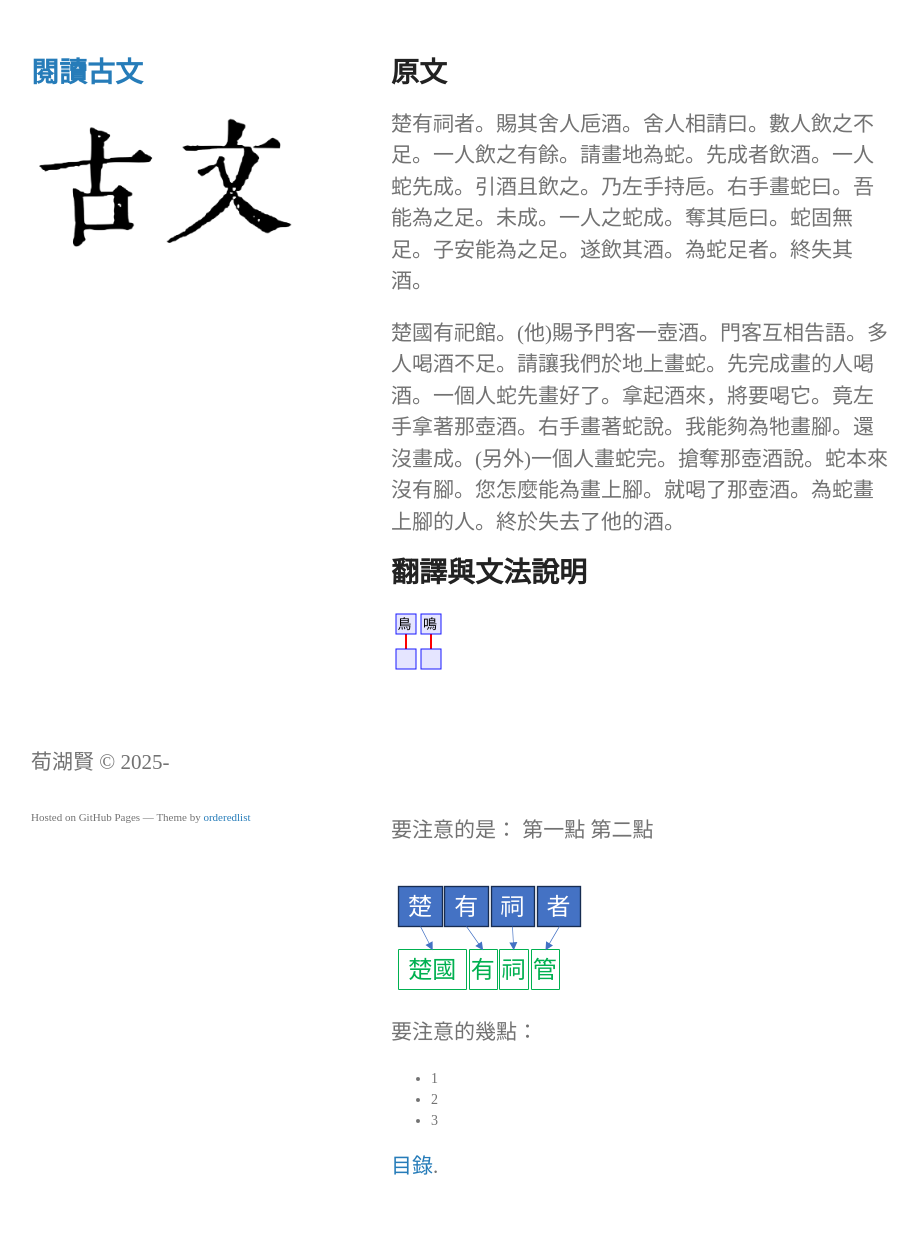
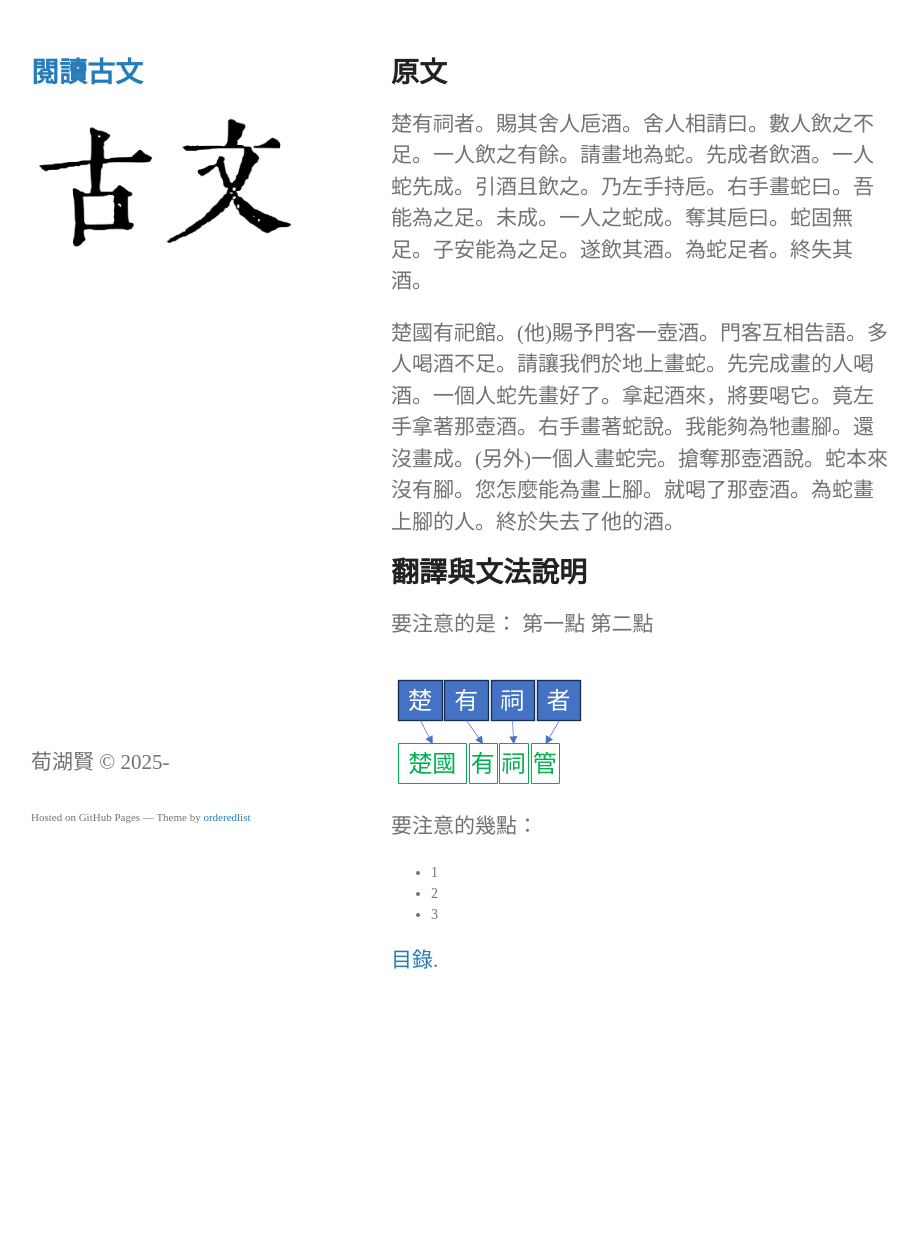
Before and after one commit to DOzernyi/wenyanwen, a Jekyll site: the page built from pages/白話文/入門/畫蛇添足.md, in a window 1280 px wide. Shown: the whole page, without its empty margins (179-1097 px from the left). Built offline with Jekyll 4.4.1, drawn with Linux system fonts in a browser that asks for light colours; some web fonts are replaced; the repository's description, which GitHub fills in, is left out; after the commit the page ends 1047 px from its top, so only the background shows below that.

Commit message:
Update 畫蛇添足.md

```diff
--- a/pages/白話文/入門/畫蛇添足.md
+++ b/pages/白話文/入門/畫蛇添足.md
@@ -24,16 +24,6 @@ layout: default
 楚國有祀館。(他)賜予門客一壺酒。門客互相告語。多人喝酒不足。請讓我們於地上畫蛇。先完成畫的人喝酒。一個人蛇先畫好了。拿起酒來，將要喝它。竟左手拿著那壺酒。右手畫著蛇說。我能夠為牠畫腳。還沒畫成。(另外)一個人畫蛇完。搶奪那壺酒說。蛇本來沒有腳。您怎麼能為畫上腳。就喝了那壺酒。為蛇畫上腳的人。終於失去了他的酒。
 
 # 翻譯與文法說明
-<svg width="500" height="200">
-  <line x1="15" y1="25" x2="15" y2="40" style="stroke:rgb(255,0,0);stroke-width:2" />
-  <line x1="40" y1="25" x2="40" y2="40" style="stroke:rgb(255,0,0);stroke-width:2" />
-  <rect x="5" y="5" width="20" height="20" style="fill:blue;stroke:blue;stroke-width:1;fill-opacity:0.1;stroke-opacity:0.9" />
-  <rect x="5" y="40" width="20" height="20" style="fill:blue;stroke:blue;stroke-width:1;fill-opacity:0.1;stroke-opacity:0.9" />
-  <rect x="30" y="5" width="20" height="20" style="fill:blue;stroke:blue;stroke-width:1;fill-opacity:0.1;stroke-opacity:0.9" />
-  <rect x="30" y="40" width="20" height="20" style="fill:blue;stroke:blue;stroke-width:1;fill-opacity:0.1;stroke-opacity:0.9" />
-  <text x="6.5" y="20" fill="black">鳥</text>
-  <text x="32" y="20" fill="black">鳴</text>
-</svg>
 
 要注意的是：
 第一點
```
